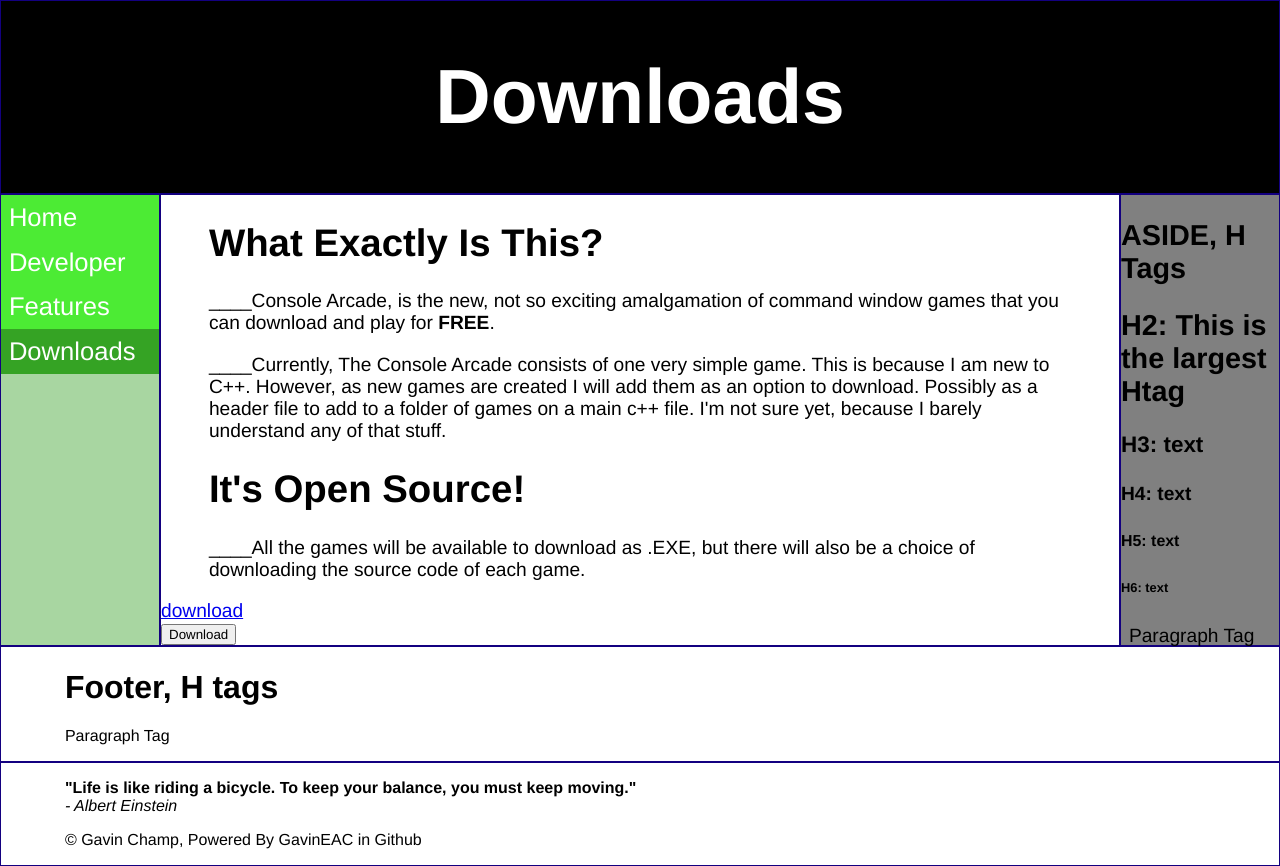
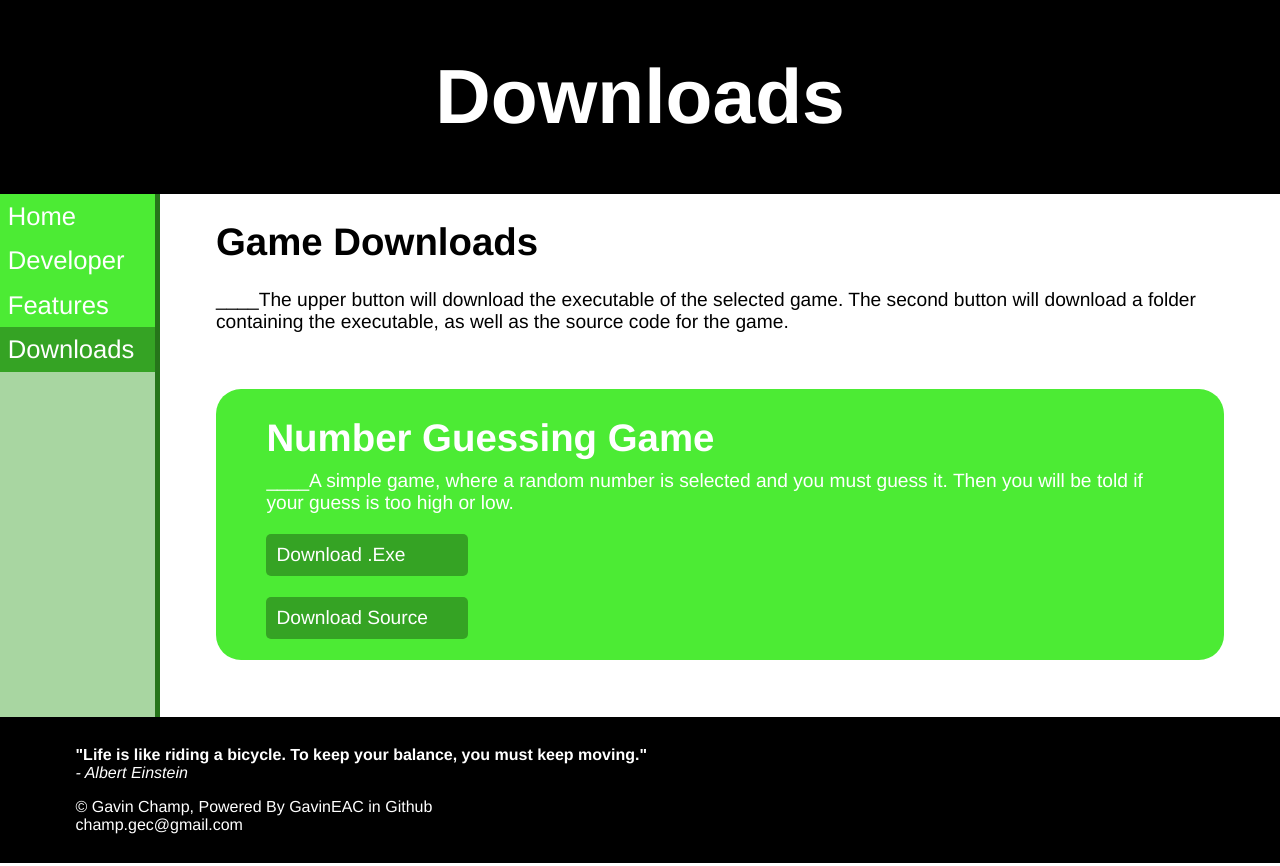
Before and after one commit to GavinEAC/PromoSite.github.io, a plain HTML site: page ChildPages/Downloads.html in a window 1280 px wide. Drawn offline with Linux system fonts and the light colour scheme.

Commit message:
Cleaned up Downloads page

```diff
--- a/ChildPages/Downloads.html
+++ b/ChildPages/Downloads.html
@@ -22,8 +22,6 @@
                 margin:0;
             }
 
-            div { border: thin dotted red;}
-
             ul{
                 list-style-type: none;
                 margin:0;
@@ -42,7 +40,7 @@
             }
 
             .header{
-                border: 1px solid rgb(19,0,128);
+                padding: 1px;
                 text-align: center;
                 color: white;
                 background-color: black;
@@ -51,7 +49,7 @@
             }
 
             .nav{
-                border: 1px solid rgb(19,0,128);
+                border-right: 5px solid #26751a;
                 float: left;
                 width: 12.5%;
                 font-size: 2vw;
@@ -80,12 +78,12 @@
             }
 
             .main{
-                border: 1px solid rgb(19,0,128);
                 float: left;
-                width:75%;
+                width:87.5%;
                 font-size: 1.5vw;
             }
 
+            /*Only here if I decide to add aside later */
             .aside{
                 border: 1px solid rgb(19,0,128);
                 background-color: grey;
@@ -95,9 +93,43 @@
             }
 
             .footer{
-                border: 1px solid rgb(19,0,128);
                 width:100%;
                 float:left;
+            }
+
+            .outer_footer{
+                color: white;
+                background-color: black;
+                padding: 1%;
+                width:100%;
+                float:left;
+            }
+
+            .download_div{
+                margin:5%;
+                background-color: #4ceb34;
+                border-radius: 25px;
+                color:white;
+                padding-top: 1px;
+                padding-bottom: 1px;
+            }
+
+            .download_div >  h1{
+                margin-bottom: 0;
+            }
+
+            .download_div > p{
+                margin-top: 1%;
+            }
+
+            .download_div > div{
+                margin:2%;
+                background-color: #35a324;
+                margin-left: 5%;
+                margin-right: 5%;
+                width:20%;
+                padding: 1%;
+                border-radius: 5px;
             }
         </style>
 
@@ -116,45 +148,30 @@
             </ul>
         </nav>
         <main class="main" id="main_column">
-            <h1>What Exactly Is This?</h1>
+            <h1>Game Downloads</h1>
             <p>
-                ____Console Arcade, is the new, not so exciting amalgamation of command window
-                games that you can download and play for <strong>FREE</strong>.
+                ____The upper button will download the executable of the selected game. The
+                    second button will download a folder containing the executable, as well as
+                    the source code for the game.
             </p>
-            <p>
-                ____Currently, The Console Arcade consists of one very simple game. This is
-                    because I am new to C++. However, as new games are created I will add them as an
-                    option to download. Possibly as a header file to add to a folder of games on a
-                    main c++ file. I'm not sure yet, because I barely understand any of that stuff.
-            </p>
+            <div class="download_div">
+                <h1>Number Guessing Game</h1>
+                <p>
+                    ____A simple game, where a random number is selected and you must guess it.
+                    Then you will be told if your guess is too high or low.
+                </p>
+                <div>
+                    <a>Download .Exe</a>
+                </div>
+                <div>
+                    <a>Download Source</a>
+                </div>
+            </div>
 
-            <h1>It's Open Source!</h1>
-            <p>
-                ____All the games will be available to download as .EXE, but there will
-                    also be a choice of downloading the source code of each game.
-            </p>
-
-            <a href="Number_Game.exe" download>download</a>
-            <form method="get" action="..\Games\Number_Guessing">
-                <button type="submit">Download</button>
-            </form>
 
         </main>
-        <aside class="aside" id="aside">
-            <h2>ASIDE, H Tags</h2>
-            <h2>H2: This is the largest Htag</h2>
-            <h3>H3: text</h3>
-            <h4>H4: text</h4>
-            <h5>H5: text</h5>
-            <h6>H6: text</h6>
-            <p>Paragraph Tag</p>
-        </aside>
-        <footer class="footer">
-            <h1>Footer, H tags</h1>
-            <p>Paragraph Tag</p>
-        </footer>
     </body>
-    <footer class="footer">
+    <footer class="outer_footer">
         <blockquote cite="">
             <!-- Date Accessed 20240214-->
         </blockquote>
@@ -162,15 +179,18 @@
             <strong>"Life is like riding a bicycle. To keep your balance, you must keep moving."</strong>
             <br><em> - Albert Einstein</em>
         </p>
-        <p>&copy Gavin Champ, Powered By GavinEAC in Github</p>
+        <p>
+            &copy Gavin Champ, Powered By GavinEAC in Github<br>
+            champ.gec@gmail.com
+        </p>
         <!-- other info possible like num of visitors, contact info, quicklinks-->
     </footer>
     <script>
         setTimeout(() => {
             const element = document.getElementById("main_column");
             let main_height = element.scrollHeight;
-            document.getElementById("nav").style.height = `${main_height + 2}px`;
-            document.getElementById("aside").style.height = `${main_height + 2}px`;
+            document.getElementById("nav").style.height = `${main_height + 1}px`;
+            document.getElementById("aside").style.height = `${main_height + 1}px`;
          }, 100)
     </script>
 </html>
```
Also changed, not shown: index.html (+1 -1 lines).
